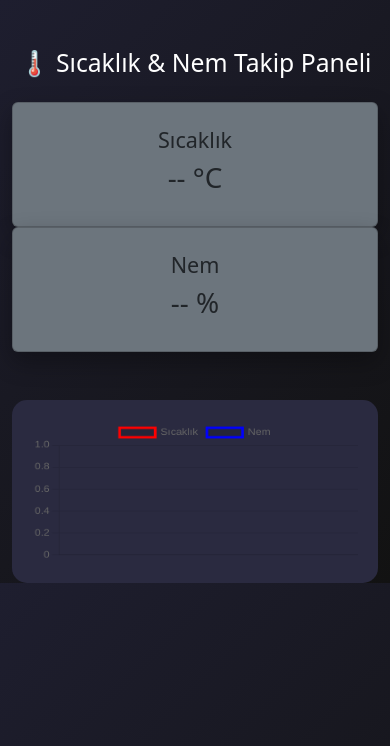
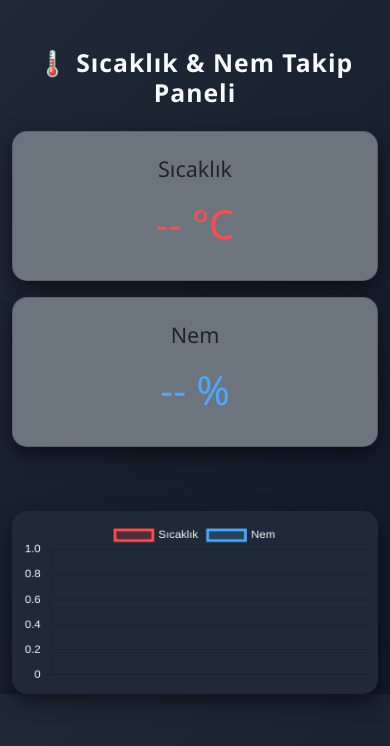
Before and after one commit to RuzgarTektas/smart_dashboard, a Flask app: template templates/index.html in a window 390 px wide. Shown: the top 746 px of the page. Run offline with Flask 3, Linux system fonts and the light colour scheme; the template is opened without the code that fills it, so the values that code supplies are empty.

Commit message:
index_update

```diff
--- a/templates/index.html
+++ b/templates/index.html
@@ -3,27 +3,80 @@
 <head>
     <meta charset="UTF-8">
     <title>ESP32 İklim Paneli</title>
-    <link rel="stylesheet" href="{{ url_for('static', filename='style.css') }}">
     <script src="https://cdn.jsdelivr.net/npm/chart.js"></script>
     <link href="https://cdn.jsdelivr.net/npm/bootstrap@5.3.2/dist/css/bootstrap.min.css" rel="stylesheet">
+
+    <style>
+        /* Genel Body Ayarları */
+        body {
+            background: linear-gradient(135deg, #1f2937, #111827);
+            color: #f8fafc;
+            font-family: 'Segoe UI', Tahoma, Geneva, Verdana, sans-serif;
+        }
+
+        h2 {
+            font-weight: 700;
+            letter-spacing: 1px;
+        }
+
+        /* Kartlar */
+        .card {
+            border-radius: 15px;
+            box-shadow: 0 8px 20px rgba(0,0,0,0.5);
+            transition: transform 0.3s, box-shadow 0.3s;
+        }
+
+        .card:hover {
+            transform: translateY(-5px);
+            box-shadow: 0 12px 25px rgba(0,0,0,0.7);
+        }
+
+        h1 {
+            font-size: 3rem;
+            margin-top: 10px;
+        }
+
+        /* Chart */
+        #chart {
+            background: #1f2937;
+            border-radius: 15px;
+            padding: 20px;
+            box-shadow: 0 8px 20px rgba(0,0,0,0.5);
+        }
+
+        /* Sıcaklık ve Nem renkleri */
+        .temp {
+            color: #ff4d4f; /* kırmızı ton */
+        }
+
+        .hum {
+            color: #4da6ff; /* mavi ton */
+        }
+
+        /* Responsive */
+        @media (max-width: 768px) {
+            h1 { font-size: 2.5rem; }
+            #chart { padding: 10px; }
+        }
+    </style>
 </head>
-<body class="bg-dark text-white">
+<body>
 
 <div class="container mt-5">
     <h2 class="text-center mb-4">🌡️ Sıcaklık & Nem Takip Paneli</h2>
 
     <div class="row">
-        <div class="col-md-6">
+        <div class="col-md-6 mb-3">
             <div class="card bg-secondary text-center p-4">
                 <h4>Sıcaklık</h4>
-                <h1 id="temp">-- °C</h1>
+                <h1 id="temp" class="temp">-- °C</h1>
             </div>
         </div>
 
-        <div class="col-md-6">
+        <div class="col-md-6 mb-3">
             <div class="card bg-secondary text-center p-4">
                 <h4>Nem</h4>
-                <h1 id="hum">-- %</h1>
+                <h1 id="hum" class="hum">-- %</h1>
             </div>
         </div>
     </div>
@@ -40,12 +93,28 @@ const chart = new Chart(ctx, {
         datasets: [{
             label: 'Sıcaklık',
             data: [],
-            borderColor: 'red'
+            borderColor: '#ff4d4f',
+            backgroundColor: 'rgba(255,77,79,0.2)',
+            tension: 0.3
         },{
             label: 'Nem',
             data: [],
-            borderColor: 'blue'
+            borderColor: '#4da6ff',
+            backgroundColor: 'rgba(77,166,255,0.2)',
+            tension: 0.3
         }]
+    },
+    options: {
+        responsive: true,
+        plugins: {
+            legend: {
+                labels: { color: '#f8fafc' }
+            }
+        },
+        scales: {
+            x: { ticks: { color: '#f8fafc' } },
+            y: { ticks: { color: '#f8fafc' } }
+        }
     }
 });
 
@@ -60,6 +129,14 @@ function fetchData() {
             chart.data.labels.push(now);
             chart.data.datasets[0].data.push(data.temperature);
             chart.data.datasets[1].data.push(data.humidity);
+
+            // Son 20 veri noktasıyla sınırlama
+            if(chart.data.labels.length > 20) {
+                chart.data.labels.shift();
+                chart.data.datasets[0].data.shift();
+                chart.data.datasets[1].data.shift();
+            }
+
             chart.update();
         });
 }
```
